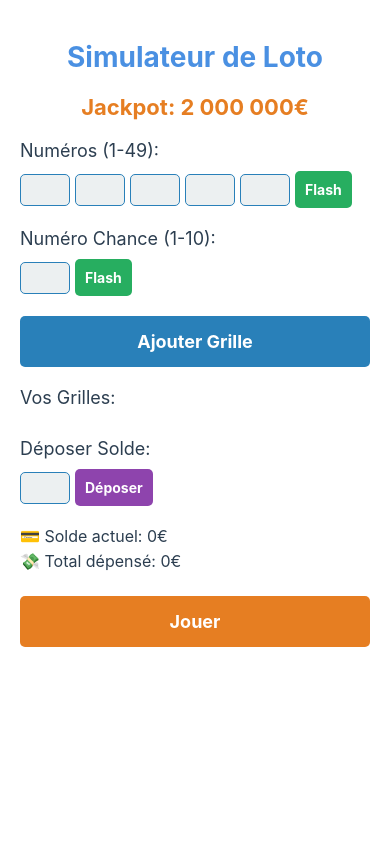
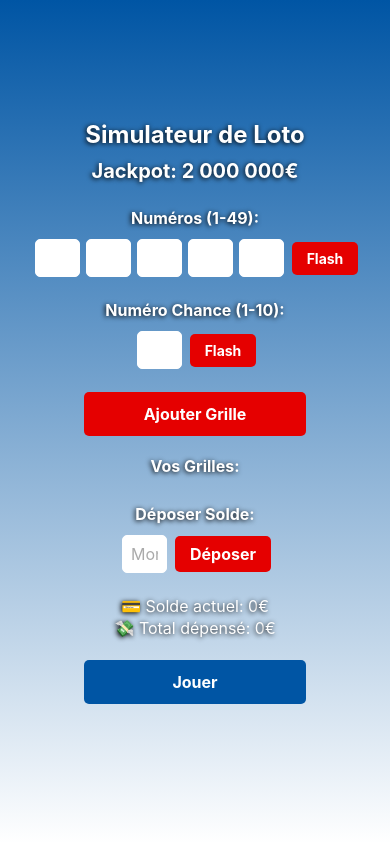
Before and after one commit to JJRimbax/loto-simulator, a React Native app: screen / in a window 390 px wide. Built offline with nearby package versions, Linux system fonts and the light colour scheme.

Commit message:
ajout modal et style

```diff
--- a/App.js
+++ b/App.js
@@ -1,17 +1,23 @@
 // App.js
 
-import React, { useState, useEffect, useRef } from 'react';
+import React, { useState, useRef } from 'react';
 import {
   StyleSheet,
   Text,
   View,
-  Button,
   TextInput,
   Alert,
-  ScrollView,
   TouchableOpacity,
   Animated,
+  Modal,
+  KeyboardAvoidingView,
+  Platform,
+  TouchableWithoutFeedback,
+  Keyboard,
+  ScrollView,
+  Switch,
 } from 'react-native';
+import { LinearGradient } from 'expo-linear-gradient';
 
 // Fonction utilitaire pour formater les montants avec des espaces
 const formatMontant = (montant) => {
@@ -36,6 +42,7 @@ export default function App() {
   const [numerosSecondTirage, setNumerosSecondTirage] = useState([]);
   const [displaySecondTirage, setDisplaySecondTirage] = useState(false);
   const [isAnimating, setIsAnimating] = useState(false);
+  const [modalVisible, setModalVisible] = useState(false);
 
   // Références pour les animations
   const tirageAnim = useRef(new Animated.Value(0)).current;
@@ -140,11 +147,11 @@ export default function App() {
         const gain = calculerGains(
           grille.numeros,
           grille.chance,
-          numerosTires,
+          numerosTirage,
           numeroChanceTire
         );
         const numerosTrouves = grille.numeros.filter(num =>
-          numerosTires.includes(num)
+          numerosTirage.includes(num)
         );
 
         if (gain === 'Jackpot') {
@@ -166,7 +173,7 @@ export default function App() {
         }
 
         // Gérer les gains du second tirage
-        if (grille.secondTirage && displaySecondTirage) {
+        if (grille.secondTirage && numerosSecondTirage.length === 5) {
           const gainSecond = calculerGains(
             grille.numeros,
             0,
@@ -203,6 +210,9 @@ export default function App() {
 
       // Réinitialiser les grilles
       setGrilles([]);
+
+      // Afficher la modal avec les résultats
+      setModalVisible(true);
     });
   };
 
@@ -296,7 +306,13 @@ export default function App() {
   };
 
   return (
-    <ScrollView contentContainerStyle={styles.container}>
+    <LinearGradient colors={['#0055A4', '#FFFFFF']} style={styles.background}>
+      <TouchableWithoutFeedback onPress={Keyboard.dismiss}>
+        <KeyboardAvoidingView
+          style={styles.container}
+          behavior={Platform.OS === 'ios' ? 'padding' : undefined}
+        >
+          <View style={styles.content}>
             <Text style={styles.title}>Simulateur de Loto</Text>
 
             {/* Afficher le jackpot */}
@@ -310,7 +326,7 @@ export default function App() {
                   <TextInput
                     key={index}
                     style={styles.input}
-              keyboardType='numeric'
+                    keyboardType="numeric"
                     maxLength={2}
                     value={num}
                     onChangeText={(text) => {
@@ -332,17 +348,12 @@ export default function App() {
               <View style={styles.numerosContainer}>
                 <TextInput
                   style={styles.input}
-            keyboardType='numeric'
+                  keyboardType="numeric"
                   maxLength={2}
                   value={numeroChanceInput}
-            onChangeText={(text) =>
-              setNumeroChanceInput(text.replace(/[^0-9]/g, ''))
-            }
+                  onChangeText={(text) => setNumeroChanceInput(text.replace(/[^0-9]/g, ''))}
                 />
-          <TouchableOpacity
-            style={styles.flashButton}
-            onPress={flashNumeroChance}
-          >
+                <TouchableOpacity style={styles.flashButton} onPress={flashNumeroChance}>
                   <Text style={styles.flashButtonText}>Flash</Text>
                 </TouchableOpacity>
               </View>
@@ -350,39 +361,45 @@ export default function App() {
 
             {/* Bouton pour ajouter la grille */}
             <TouchableOpacity style={styles.addButton} onPress={ajouterGrille}>
-        <Text style={styles.addButtonText}>Ajouter Grille</Text>
+              <Text style={styles.buttonText}>Ajouter Grille</Text>
             </TouchableOpacity>
 
-      {/* Afficher les grilles */}
-      <View style={styles.grillesSection}>
+            {/* Conteneur scrollable pour les grilles */}
+            <View style={styles.grillesContainer}>
               <Text style={styles.sectionTitle}>Vos Grilles:</Text>
+              <ScrollView style={styles.grillesScroll}>
                 {grilles.map((grille, index) => (
                   <View key={index} style={styles.grille}>
-            <Text style={styles.grilleText}>Grille {index + 1}:</Text>
-            <Text style={styles.grilleText}>
-              {grille.numeros.join(', ')} | Chance: {grille.chance}
-            </Text>
-            <TouchableOpacity
-              onPress={() => toggleSecondTirage(index)}
-              style={styles.secondTirageButton}
-            >
-              <Text style={styles.secondTirageText}>
-                {grille.secondTirage
-                  ? 'Second Tirage: Oui'
-                  : 'Second Tirage: Non'}
-              </Text>
-            </TouchableOpacity>
+                    <View style={styles.grilleNumeros}>
+                      {grille.numeros.map((num, idx) => (
+                        <View key={idx} style={styles.numeroBallGrille}>
+                          <Text style={styles.numeroTextGrille}>{num}</Text>
                         </View>
                       ))}
+                      <View style={[styles.numeroBallGrille, styles.chanceBallGrille]}>
+                        <Text style={styles.numeroTextGrille}>{grille.chance}</Text>
+                      </View>
+                    </View>
+                    <View style={styles.switchContainer}>
+                      <Text style={styles.switchLabel}>Second Tirage:</Text>
+                      <Switch
+                        value={grille.secondTirage}
+                        onValueChange={() => toggleSecondTirage(index)}
+                        trackColor={{ false: '#767577', true: '#81b0ff' }}
+                        thumbColor={grille.secondTirage ? '#f5dd4b' : '#f4f3f4'}
+                      />
+                    </View>
+                  </View>
+                ))}
+              </ScrollView>
+            </View>
+
+            {/* Bouton pour réinitialiser les grilles */}
             {grilles.length > 0 && (
-          <TouchableOpacity
-            style={styles.resetButton}
-            onPress={reinitialiserGrilles}
-          >
-            <Text style={styles.resetButtonText}>Réinitialiser les Grilles</Text>
+              <TouchableOpacity style={styles.resetButton} onPress={reinitialiserGrilles}>
+                <Text style={styles.buttonText}>Réinitialiser les Grilles</Text>
               </TouchableOpacity>
             )}
-      </View>
 
             {/* Dépôt de solde */}
             <View style={styles.inputSection}>
@@ -390,24 +407,22 @@ export default function App() {
               <View style={styles.numerosContainer}>
                 <TextInput
                   style={styles.input}
-            keyboardType='numeric'
+                  keyboardType="numeric"
                   value={depot}
                   onChangeText={(text) => setDepot(text.replace(/[^0-9.]/g, ''))}
+                  placeholder="Montant"
+                  placeholderTextColor="#AAAAAA"
                 />
                 <TouchableOpacity style={styles.depotButton} onPress={deposerSolde}>
-            <Text style={styles.depotButtonText}>Déposer</Text>
+                  <Text style={styles.buttonText}>Déposer</Text>
                 </TouchableOpacity>
               </View>
             </View>
 
             {/* Afficher le solde et le total dépensé */}
             <View style={styles.soldeSection}>
-        <Text style={styles.soldeText}>
-          💳 Solde actuel: {formatMontant(solde)}€
-        </Text>
-        <Text style={styles.soldeText}>
-          💸 Total dépensé: {formatMontant(totalDepense)}€
-        </Text>
+              <Text style={styles.soldeText}>💳 Solde actuel: {formatMontant(solde)}€</Text>
+              <Text style={styles.soldeText}>💸 Total dépensé: {formatMontant(totalDepense)}€</Text>
             </View>
 
             {/* Bouton pour jouer */}
@@ -416,16 +431,28 @@ export default function App() {
               onPress={jouer}
               disabled={isAnimating}
             >
-        <Text style={styles.playButtonText}>Jouer</Text>
+              <Text style={styles.buttonText}>Jouer</Text>
+            </TouchableOpacity>
+          </View>
+
+          {/* Modal pour afficher les résultats */}
+          <Modal
+            visible={modalVisible}
+            transparent={true}
+            animationType="slide"
+            onRequestClose={() => setModalVisible(false)}
+          >
+            <View style={styles.modalContainer}>
+              <View style={styles.modalContent}>
+                {/* Bouton pour fermer la modal */}
+                <TouchableOpacity
+                  style={styles.closeButton}
+                  onPress={() => setModalVisible(false)}
+                >
+                  <Text style={styles.closeButtonText}>✖</Text>
                 </TouchableOpacity>
 
-      {/* Afficher les résultats */}
-      {resultat !== '' && (
-        <View style={styles.resultSection}>
-          <Text style={styles.resultText}>{resultat}</Text>
-        </View>
-      )}
-
+                <ScrollView>
                   {/* Afficher le tirage avec animation */}
                   {isAnimating && (
                     <View style={styles.tirageSection}>
@@ -436,16 +463,17 @@ export default function App() {
                     </View>
                   )}
 
+                  {/* Afficher les numéros tirés */}
                   {!isAnimating && numerosTirage.length > 0 && (
                     <View style={styles.tirageSection}>
                       <Text style={styles.sectionTitle}>Numéros Tirés:</Text>
                       <View style={styles.tirageNumeros}>
                         {numerosTirage.map((num, index) => (
-              <View key={index} style={styles.numeroBall}>
+                          <View key={index} style={styles.numeroBallTirage}>
                             <Text style={styles.numeroText}>{num}</Text>
                           </View>
                         ))}
-            <View style={[styles.numeroBall, styles.chanceBall]}>
+                        <View style={[styles.numeroBallTirage, styles.chanceBallTirage]}>
                           <Text style={styles.numeroText}>{numeroChanceTirage}</Text>
                         </View>
                       </View>
@@ -453,185 +481,284 @@ export default function App() {
                   )}
 
                   {/* Afficher le second tirage */}
-      {displaySecondTirage && !isAnimating && (
+                  {displaySecondTirage && numerosSecondTirage.length === 5 && (
                     <View style={styles.tirageSection}>
                       <Text style={styles.sectionTitle}>Second Tirage:</Text>
                       <View style={styles.tirageNumeros}>
                         {numerosSecondTirage.map((num, index) => (
-              <View key={index} style={styles.numeroBall}>
+                          <View key={index} style={styles.numeroBallTirage}>
                             <Text style={styles.numeroText}>{num}</Text>
                           </View>
                         ))}
                       </View>
                     </View>
                   )}
+
+                  {/* Afficher les résultats */}
+                  {resultat !== '' && (
+                    <View style={styles.resultSection}>
+                      <Text style={styles.resultText}>{resultat}</Text>
+                    </View>
+                  )}
                 </ScrollView>
+              </View>
+            </View>
+          </Modal>
+        </KeyboardAvoidingView>
+      </TouchableWithoutFeedback>
+    </LinearGradient>
   );
 }
 
 // Styles pour l'application
 const styles = StyleSheet.create({
+  background: {
+    flex: 1,
+  },
   container: {
-    padding: 20,
-    backgroundColor: '#fff',
+    marginTop: 100,
+    flex: 1,
+  },
+  content: {
+    alignItems: 'center',
+    paddingHorizontal: 10,
+    paddingVertical: 10,
+    flex: 1,
   },
   title: {
-    fontSize: 28,
+    fontSize: 24, // Taille uniforme
     textAlign: 'center',
-    marginVertical: 20,
-    color: '#4A90E2',
+    color: '#FFFFFF',
     fontWeight: 'bold',
+    marginVertical: 10,
+    textShadowColor: '#000000',
+    textShadowOffset: { width: -1, height: 1 },
+    textShadowRadius: 5,
   },
   jackpot: {
-    fontSize: 22,
-    color: '#E67E22',
+    fontSize: 20, // Taille uniforme
+    color: '#FFFFFF',
     fontWeight: 'bold',
     textAlign: 'center',
-    marginBottom: 20,
+    marginBottom: 15,
+    textShadowColor: '#000000',
+    textShadowOffset: { width: -1, height: 1 },
+    textShadowRadius: 5,
   },
   inputSection: {
-    marginBottom: 20,
+    width: '100%',
+    alignItems: 'center',
+    marginVertical: 10,
   },
   sectionTitle: {
-    fontSize: 18,
-    marginBottom: 10,
-    color: '#2C3E50',
+    fontSize: 16, // Taille uniforme
+    marginBottom: 8,
+    color: '#FFFFFF',
+    fontWeight: 'bold',
+    textAlign: 'center',
+    textShadowColor: '#000000',
+    textShadowOffset: { width: -1, height: 1 },
+    textShadowRadius: 5,
   },
   numerosContainer: {
     flexDirection: 'row',
     alignItems: 'center',
+    justifyContent: 'center',
+    flexWrap: 'wrap',
   },
   input: {
     borderWidth: 1,
-    borderColor: '#2980B9',
-    padding: 5,
-    width: 50,
-    marginRight: 5,
+    borderColor: '#FFFFFF',
+    padding: 8,
+    width: 45, // Taille uniforme
+    margin: 3,
     textAlign: 'center',
     borderRadius: 5,
-    backgroundColor: '#ECF0F1',
-    fontSize: 16,
+    backgroundColor: '#FFFFFF',
+    fontSize: 16, // Taille uniforme
   },
   flashButton: {
-    backgroundColor: '#27AE60',
-    padding: 10,
+    backgroundColor: '#E50000',
+    paddingVertical: 8,
+    paddingHorizontal: 15,
     borderRadius: 5,
+    marginLeft: 5,
   },
   flashButtonText: {
     color: '#fff',
     fontWeight: 'bold',
+    fontSize: 14, // Taille uniforme
   },
   addButton: {
-    backgroundColor: '#2980B9',
-    padding: 15,
+    backgroundColor: '#E50000',
+    paddingVertical: 12,
+    paddingHorizontal: 25,
     borderRadius: 5,
-    marginBottom: 20,
+    marginVertical: 10,
+    width: '60%',
+    alignItems: 'center',
   },
-  addButtonText: {
+  buttonText: {
     color: '#fff',
     textAlign: 'center',
-    fontSize: 18,
+    fontSize: 16, // Taille uniforme
     fontWeight: 'bold',
   },
-  grillesSection: {
-    marginBottom: 20,
+  grillesContainer: {
+    width: '100%',
+    alignItems: 'center',
+    marginVertical: 10,
+  },
+  grillesScroll: {
+    maxHeight: 200, // Hauteur augmentée pour plus de visibilité
+    width: '100%',
   },
   grille: {
     borderWidth: 1,
-    borderColor: '#95A5A6',
+    borderColor: '#FFFFFF',
     padding: 10,
-    marginBottom: 10,
+    marginBottom: 5,
     borderRadius: 5,
-    backgroundColor: '#F2F3F4',
+    backgroundColor: 'rgba(255, 255, 255, 0.8)',
+    width: '90%',
+    alignItems: 'center',
   },
-  grilleText: {
-    fontSize: 16,
-    color: '#2C3E50',
+  grilleNumeros: {
+    flexDirection: 'row',
+    marginTop: 5,
+    flexWrap: 'wrap',
+    justifyContent: 'center',
   },
-  secondTirageButton: {
-    marginTop: 5,
+  numeroBallGrille: {
+    width: 30,
+    height: 30,
+    borderRadius: 15,
+    backgroundColor: '#0055A4',
+    justifyContent: 'center',
+    alignItems: 'center',
+    margin: 2,
+    borderWidth: 1,
+    borderColor: '#0055A4',
   },
-  secondTirageText: {
-    color: '#16A085',
+  chanceBallGrille: {
+    backgroundColor: '#E50000',
+    borderColor: '#E50000',
+  },
+  numeroTextGrille: {
+    color: '#FFFFFF', // Texte en blanc pour le numéro chance
     fontSize: 14,
+    fontWeight: 'bold',
+  },
+  switchContainer: {
+    flexDirection: 'row',
+    alignItems: 'center',
+    marginTop: 10,
+  },
+  switchLabel: {
+    fontSize: 14,
+    color: '#333333',
+    marginRight: 10,
   },
   resetButton: {
-    backgroundColor: '#C0392B',
-    padding: 10,
+    backgroundColor: '#E50000',
+    paddingVertical: 12,
+    paddingHorizontal: 25,
     borderRadius: 5,
-  },
-  resetButtonText: {
-    color: '#fff',
-    textAlign: 'center',
-    fontWeight: 'bold',
+    marginTop: 10,
+    width: '60%',
+    alignItems: 'center',
   },
   depotButton: {
-    backgroundColor: '#8E44AD',
-    padding: 10,
+    backgroundColor: '#E50000',
+    paddingVertical: 8,
+    paddingHorizontal: 15,
     borderRadius: 5,
-  },
-  depotButtonText: {
-    color: '#fff',
-    fontWeight: 'bold',
+    marginLeft: 5,
   },
   soldeSection: {
-    marginBottom: 20,
+    alignItems: 'center',
+    marginVertical: 10,
   },
   soldeText: {
     fontSize: 16,
-    color: '#2C3E50',
-    marginBottom: 5,
+    color: '#FFFFFF',
+    marginBottom: 2,
+    textShadowColor: '#000000',
+    textShadowOffset: { width: -1, height: 1 },
+    textShadowRadius: 5,
   },
   playButton: {
-    backgroundColor: '#E67E22',
-    padding: 15,
+    backgroundColor: '#0055A4',
+    paddingVertical: 12,
+    paddingHorizontal: 25,
     borderRadius: 5,
-    marginBottom: 20,
-  },
-  playButtonText: {
-    color: '#fff',
-    textAlign: 'center',
-    fontSize: 18,
-    fontWeight: 'bold',
-  },
-  resultSection: {
-    marginVertical: 20,
-    padding: 10,
-    backgroundColor: '#ECF0F1',
-    borderRadius: 5,
-  },
-  resultText: {
-    fontSize: 16,
-    color: '#2C3E50',
+    marginVertical: 10,
+    width: '60%',
+    alignItems: 'center',
   },
   tirageSection: {
-    marginBottom: 20,
+    marginBottom: 10,
     alignItems: 'center',
   },
   tirageText: {
-    fontSize: 24,
-    color: '#E74C3C',
+    fontSize: 20,
+    color: '#FFFFFF',
     fontWeight: 'bold',
+    textShadowColor: '#000000',
+    textShadowOffset: { width: -1, height: 1 },
+    textShadowRadius: 5,
   },
   tirageNumeros: {
     flexDirection: 'row',
     marginTop: 10,
+    flexWrap: 'wrap',
+    justifyContent: 'center',
   },
-  numeroBall: {
-    width: 50,
-    height: 50,
-    borderRadius: 25,
-    backgroundColor: '#3498DB',
+  numeroBallTirage: {
+    width: 40,
+    height: 40,
+    borderRadius: 20,
+    backgroundColor: '#0055A4', // Bleu pour les numéros tirés
     justifyContent: 'center',
     alignItems: 'center',
-    marginHorizontal: 5,
+    margin: 3,
   },
-  chanceBall: {
-    backgroundColor: '#E74C3C',
+  chanceBallTirage: {
+    backgroundColor: '#E50000',
   },
   numeroText: {
-    color: '#fff',
-    fontSize: 18,
+    color: '#FFFFFF',
+    fontSize: 16,
     fontWeight: 'bold',
   },
+  resultSection: {
+    marginVertical: 10,
+    padding: 10,
+    backgroundColor: 'rgba(255, 255, 255, 0.8)',
+    borderRadius: 5,
+  },
+  resultText: {
+    fontSize: 14,
+    color: '#333333',
+  },
+  modalContainer: {
+    flex: 1,
+    backgroundColor: 'rgba(0,0,0,0.7)',
+    justifyContent: 'center',
+    padding: 10,
+  },
+  modalContent: {
+    backgroundColor: '#FFFFFF',
+    padding: 15,
+    borderRadius: 10,
+    maxHeight: '80%',
+  },
+  closeButton: {
+    alignSelf: 'flex-end',
+    padding: 5,
+  },
+  closeButtonText: {
+    color: '#000',
+    fontSize: 18,
+  },
 });
--- a/package.json
+++ b/package.json
@@ -10,6 +10,7 @@
   },
   "dependencies": {
     "expo": "~51.0.28",
+    "expo-linear-gradient": "^13.0.2",
     "expo-status-bar": "~1.12.1",
     "react": "18.2.0",
     "react-native": "0.74.5"
```
Also changed, not shown: 1 other file (tests, documents, lock files or other folders). Lines whose indentation alone changed are shown as unchanged.
